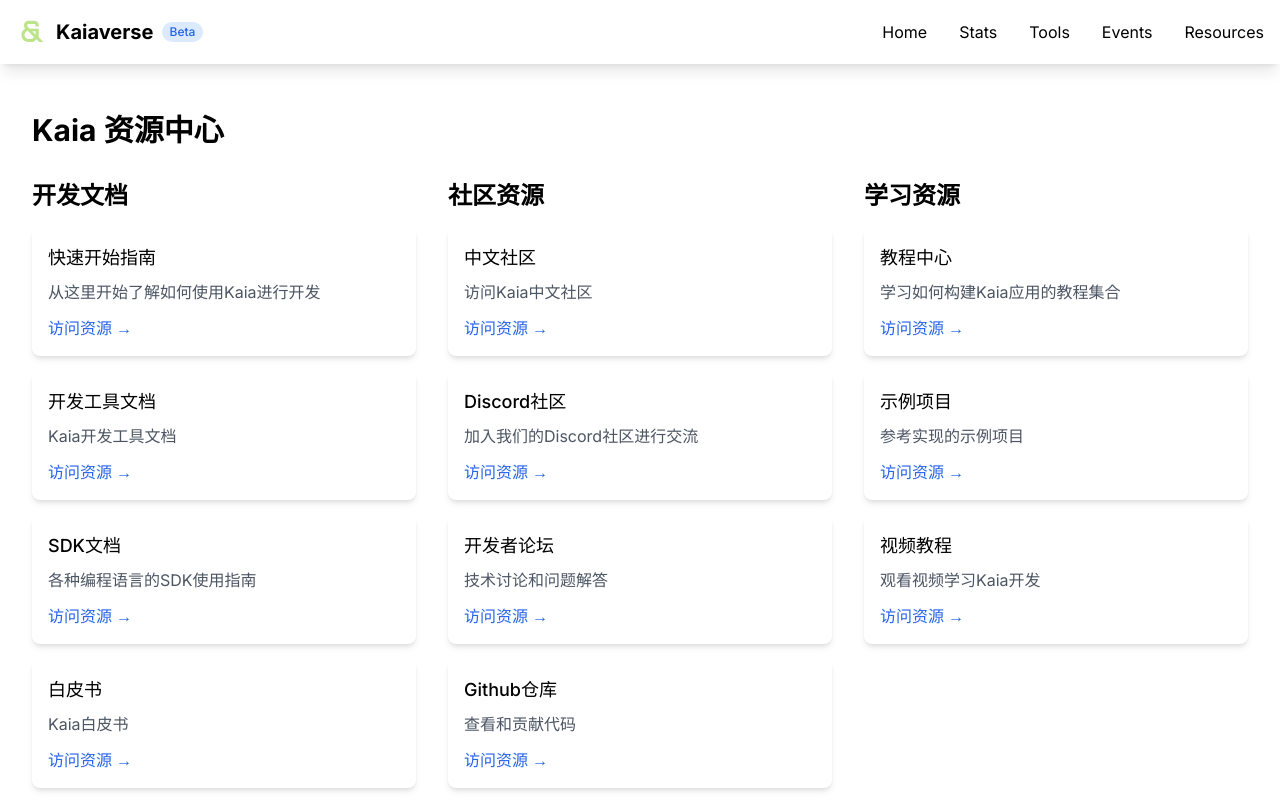
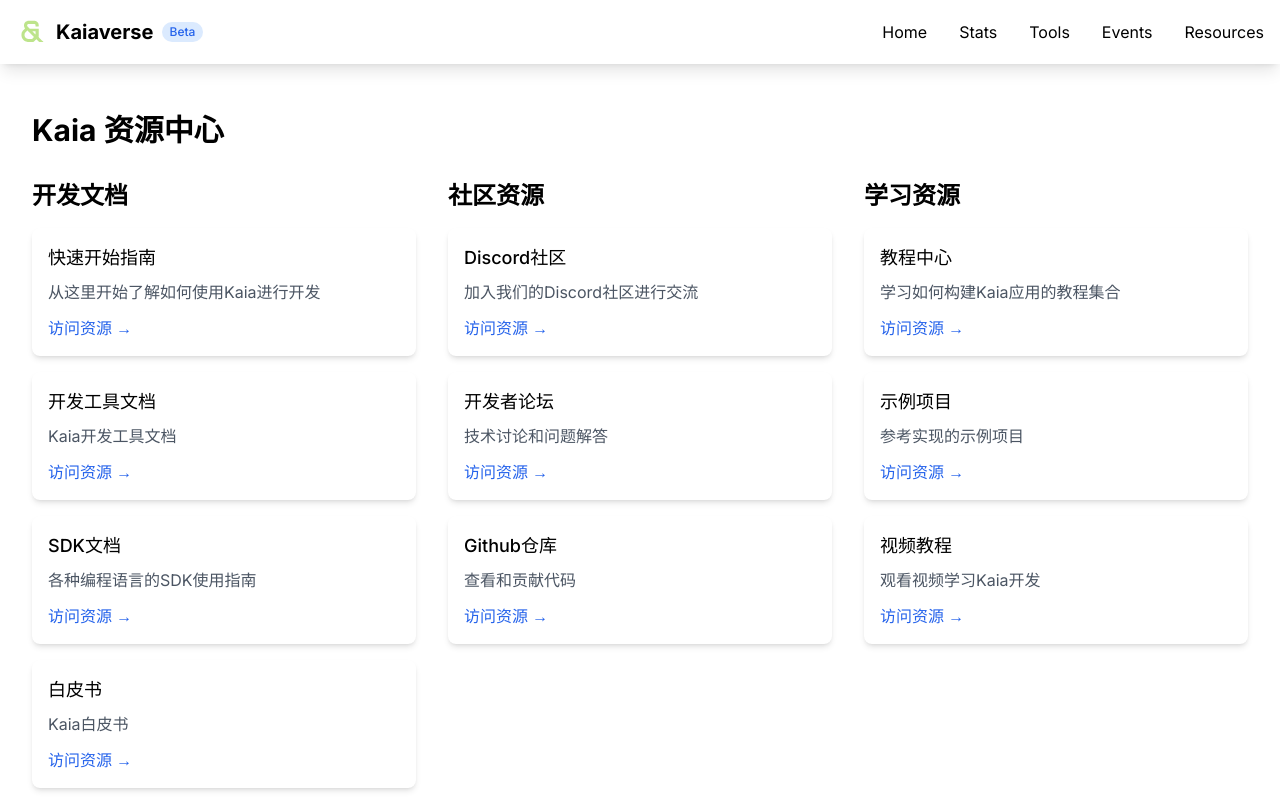
Before and after one commit to sansx/kaiaverse-portal, a Next.js app: page /resources in a window 1280 px wide. Shown: the top 800 px of the page. Built offline with nearby package versions, Linux system fonts and the light colour scheme.

Commit message:
chore: remove resource link

```diff
--- a/app/resources/page.tsx
+++ b/app/resources/page.tsx
@@ -28,11 +28,6 @@
     {
       category: "社区资源",
       items: [
-        {
-          title: "中文社区",
-          description: "访问Kaia中文社区",
-          link: "https://magnetic-eyeliner-b47.notion.site/Kaia-Friends-17a52847ec2b8035bd12cc521dcb61fe?source=copy_link",
-        },
         {
           title: "Discord社区",
           description: "加入我们的Discord社区进行交流",
```
